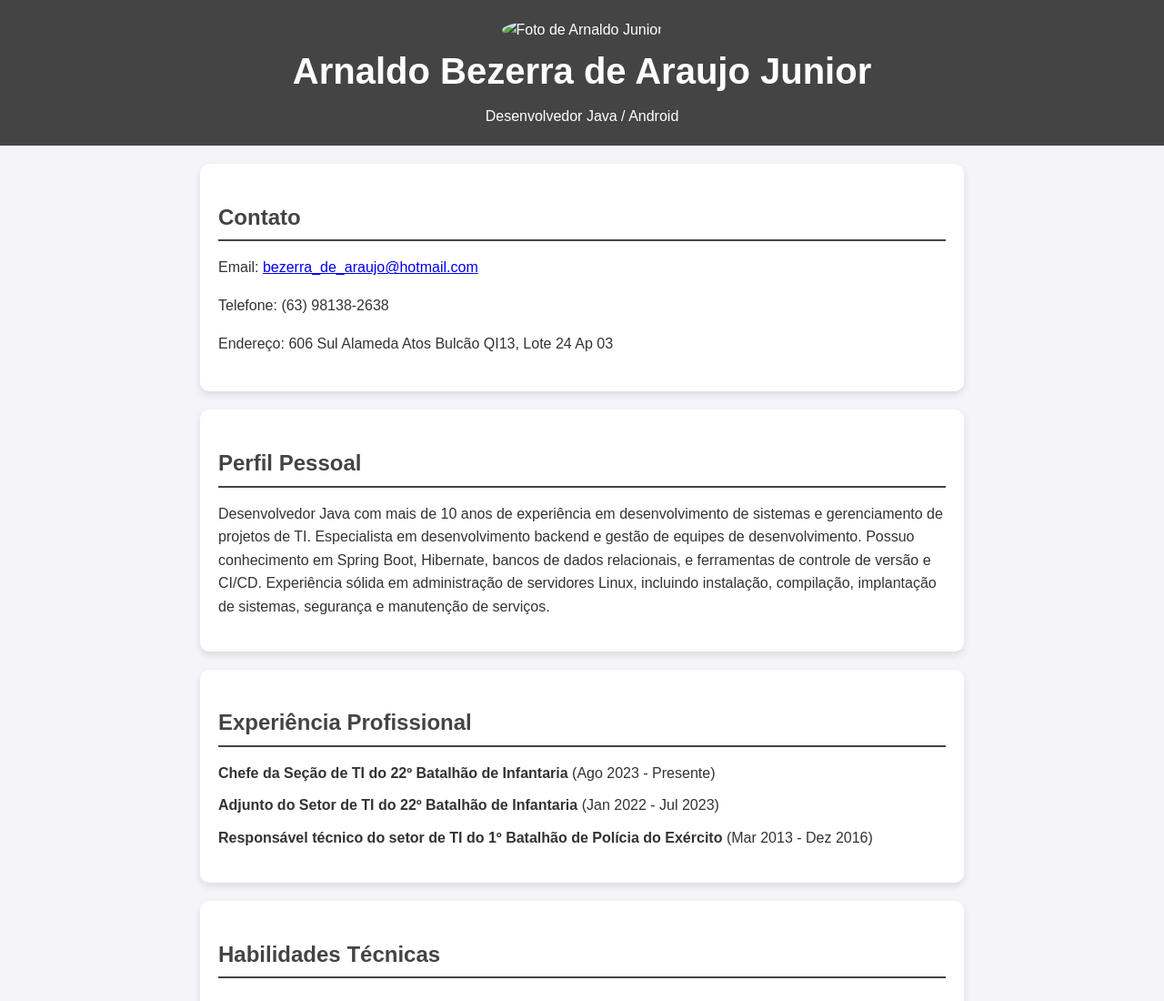
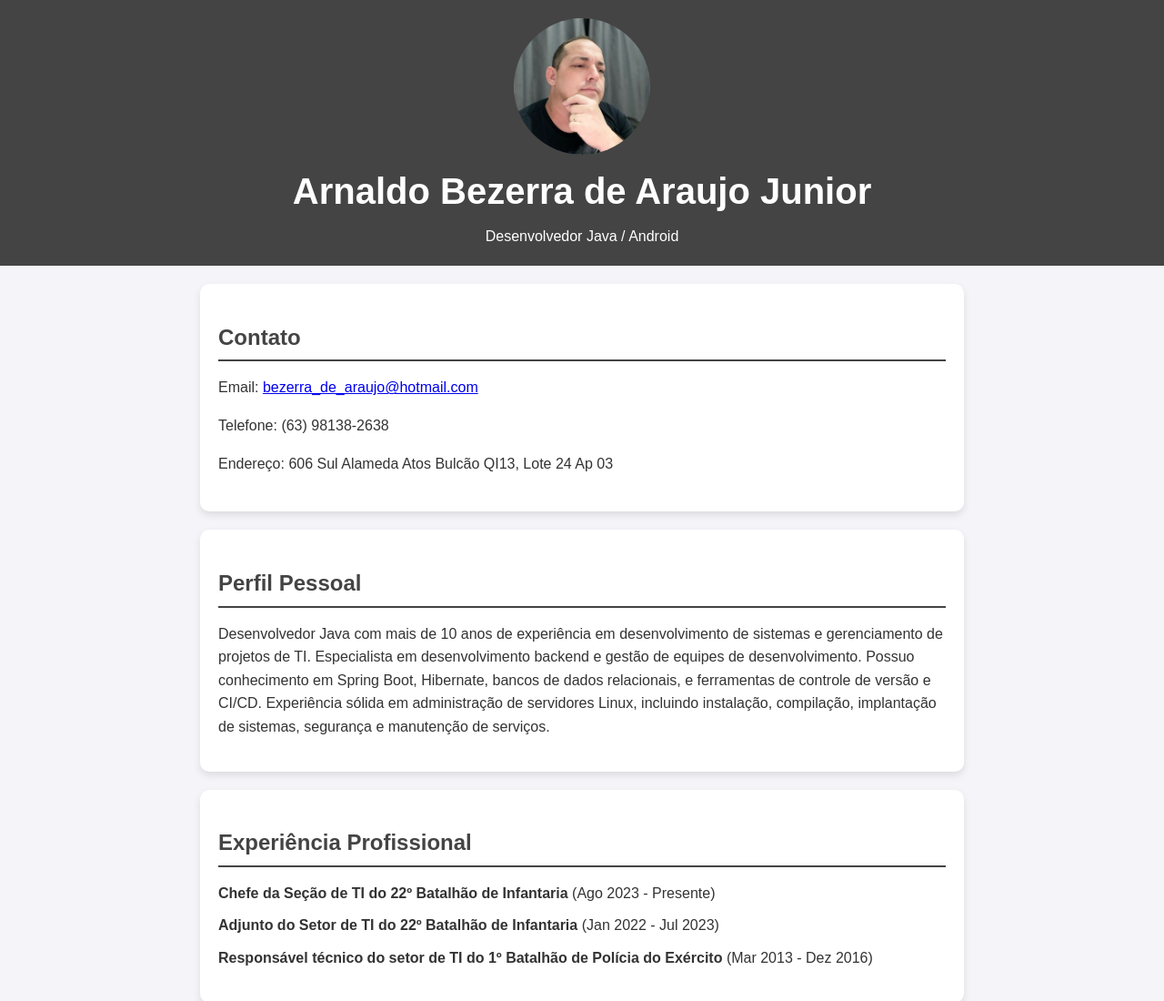
Before and after one commit to Arnaldo-Araujo/home, a plain HTML site: page index.html in a window 1280 px wide. Shown: the top 1100 px of the page at 91% size. Drawn offline with Linux system fonts and the light colour scheme.

Commit message:
update: atualizando o caminho da foto

```diff
--- a/index.html
+++ b/index.html
@@ -67,7 +67,7 @@
 </head>
 <body>
    <header>
-    <img src="foto.jpeg" alt="Foto de Arnaldo Junior" style="border-radius: 50%; width: 150px; height: 150px;">
+    <img src="assets/images/foto.jpeg" alt="Foto de Arnaldo Junior" style="border-radius: 50%; width: 150px; height: 150px;">
     <h1>Arnaldo Bezerra de Araujo Junior</h1>
     <p>Desenvolvedor Java / Android</p>
 </header>
```
